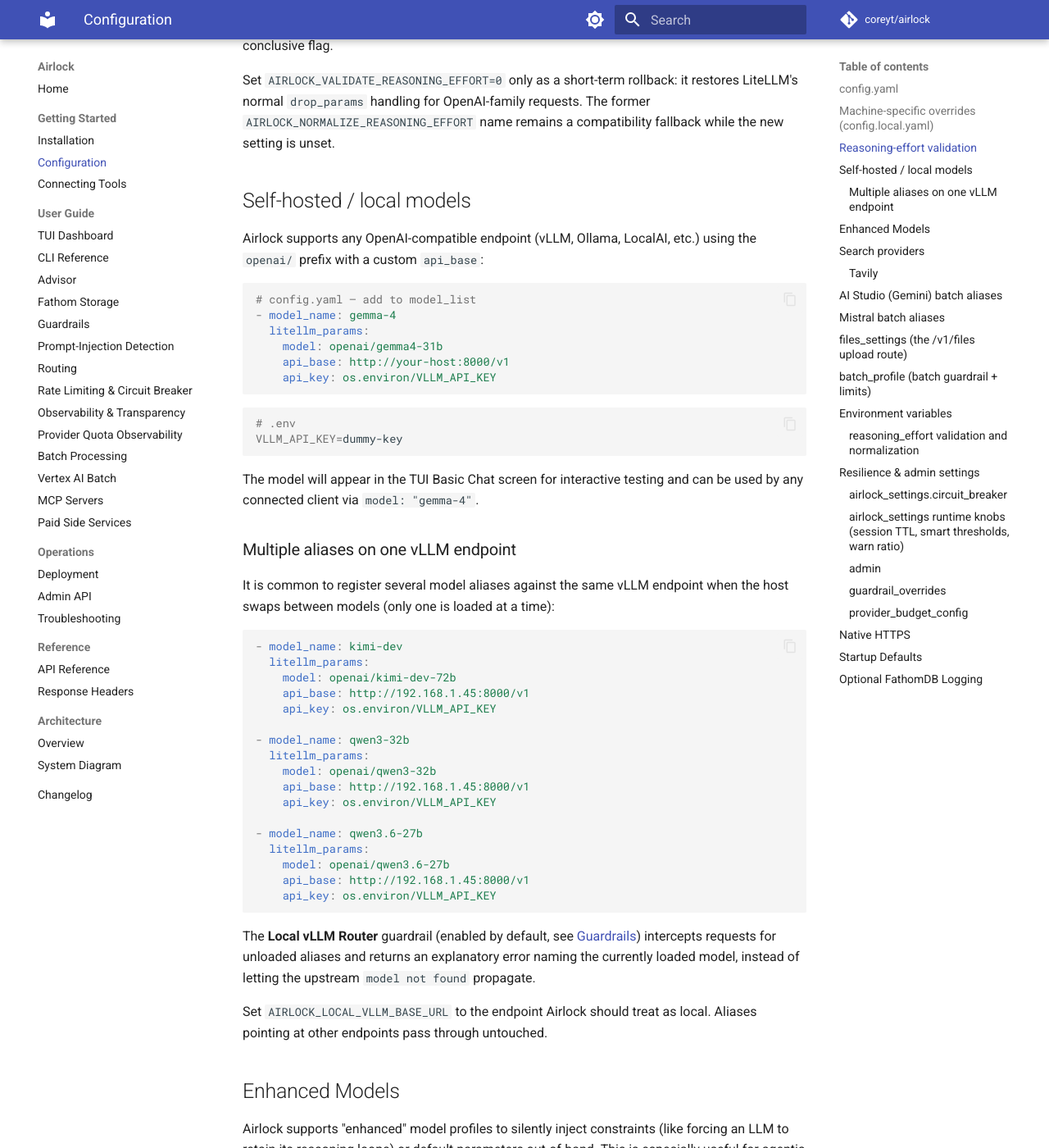
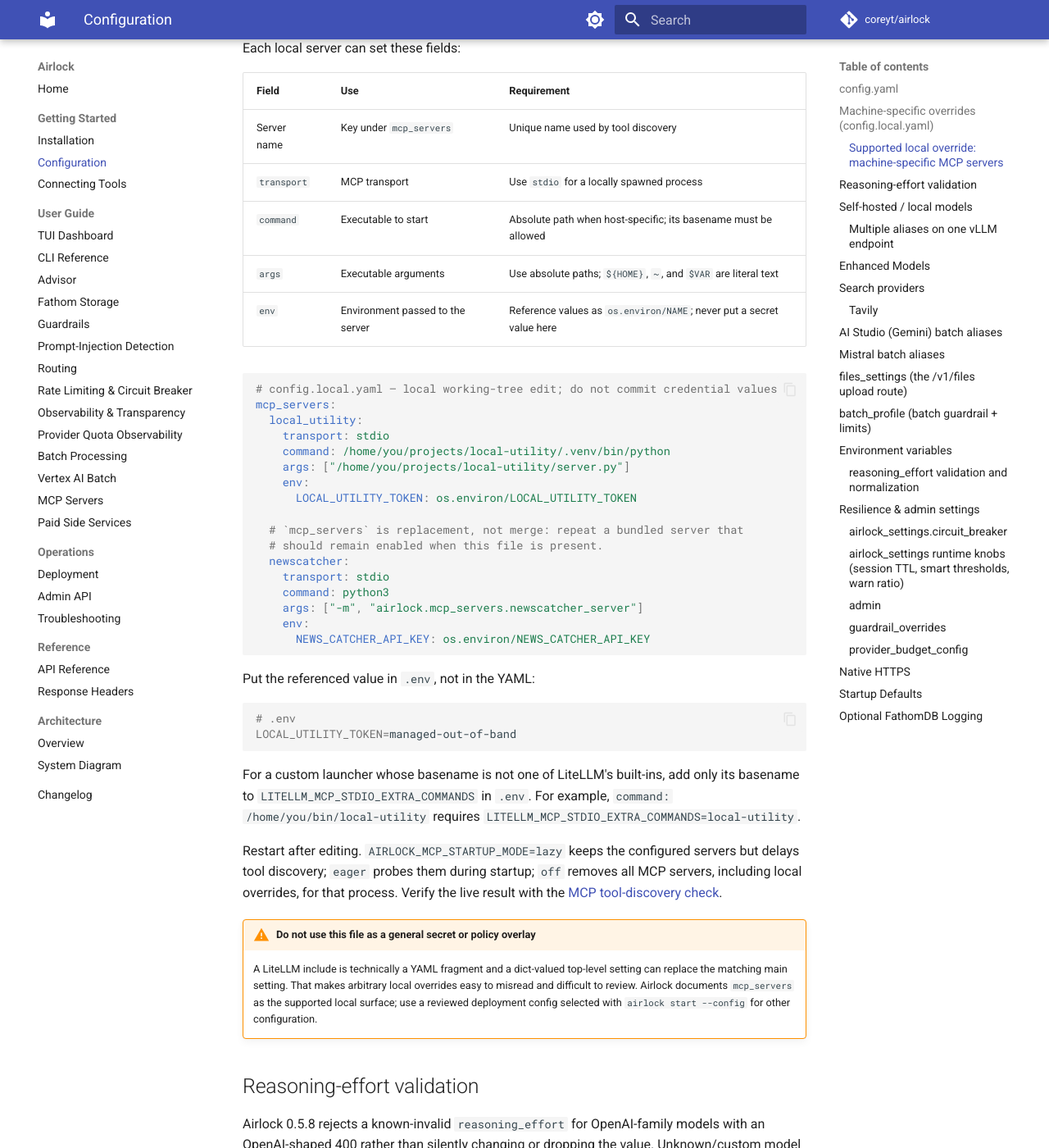
Before and after one commit to coreyt/airlock, an MkDocs documentation site: the page built from docs/getting-started/configuration.md, in a window 1280 px wide and 1400 px high, scrolled down 1121 px. Shown: the whole window at 82% size. Built offline with MkDocs 1.6.1 and Material for MkDocs 9.7.7, drawn with Linux system fonts in a browser that asks for light colours; comment, search, counter and statistics services are not loaded; some of the changed text lies outside the part shown.

Commit message:
docs: explain local MCP overrides

````diff
--- a/docs/getting-started/configuration.md
+++ b/docs/getting-started/configuration.md
@@ -31,6 +31,68 @@
 (including bundled ones like `newscatcher`). LiteLLM also does **not** expand
 `${HOME}`/`~` in MCP `command`/`args`, and only launches commands whose basename is
 on its allowlist. Full rules and examples in [MCP Servers](../guide/mcp-servers.md).
+
+### Supported local override: machine-specific MCP servers
+
+Airlock's supported use of `config.local.yaml` is the top-level
+`mcp_servers` mapping. Use it when a server's executable, virtual environment,
+or source checkout is specific to one host. Keep portable models, guardrails,
+routing, callbacks, and deployment policy in the reviewed `config.yaml` and
+keep all secret values in `.env` or the deployment's secret manager.
+
+Each local server can set these fields:
+
+| Field | Use | Requirement |
+| --- | --- | --- |
+| Server name | Key under `mcp_servers` | Unique name used by tool discovery |
+| `transport` | MCP transport | Use `stdio` for a locally spawned process |
+| `command` | Executable to start | Absolute path when host-specific; its basename must be allowed |
+| `args` | Executable arguments | Use absolute paths; `${HOME}`, `~`, and `$VAR` are literal text |
+| `env` | Environment passed to the server | Reference values as `os.environ/NAME`; never put a secret value here |
+
+```yaml
+# config.local.yaml — local working-tree edit; do not commit credential values
+mcp_servers:
+  local_utility:
+    transport: stdio
+    command: /home/you/projects/local-utility/.venv/bin/python
+    args: ["/home/you/projects/local-utility/server.py"]
+    env:
+      LOCAL_UTILITY_TOKEN: os.environ/LOCAL_UTILITY_TOKEN
+
+  # `mcp_servers` is replacement, not merge: repeat a bundled server that
+  # should remain enabled when this file is present.
+  newscatcher:
+    transport: stdio
+    command: python3
+    args: ["-m", "airlock.mcp_servers.newscatcher_server"]
+    env:
+      NEWS_CATCHER_API_KEY: os.environ/NEWS_CATCHER_API_KEY
+```
+
+Put the referenced value in `.env`, not in the YAML:
+
+```bash
+# .env
+LOCAL_UTILITY_TOKEN=managed-out-of-band
+```
+
+For a custom launcher whose basename is not one of LiteLLM's built-ins, add
+only its basename to `LITELLM_MCP_STDIO_EXTRA_COMMANDS` in `.env`. For example,
+`command: /home/you/bin/local-utility` requires
+`LITELLM_MCP_STDIO_EXTRA_COMMANDS=local-utility`.
+
+Restart after editing. `AIRLOCK_MCP_STARTUP_MODE=lazy` keeps the configured
+servers but delays tool discovery; `eager` probes them during startup; `off`
+removes all MCP servers, including local overrides, for that process. Verify
+the live result with the [MCP tool-discovery check](../guide/mcp-servers.md#verifying-after-a-change-or-restart).
+
+!!! warning "Do not use this file as a general secret or policy overlay"
+    A LiteLLM include is technically a YAML fragment and a dict-valued top-level
+    setting can replace the matching main setting. That makes arbitrary local
+    overrides easy to misread and difficult to review. Airlock documents
+    `mcp_servers` as the supported local surface; use a reviewed deployment
+    config selected with `airlock start --config` for other configuration.
 
 ## Reasoning-effort validation
 
````
